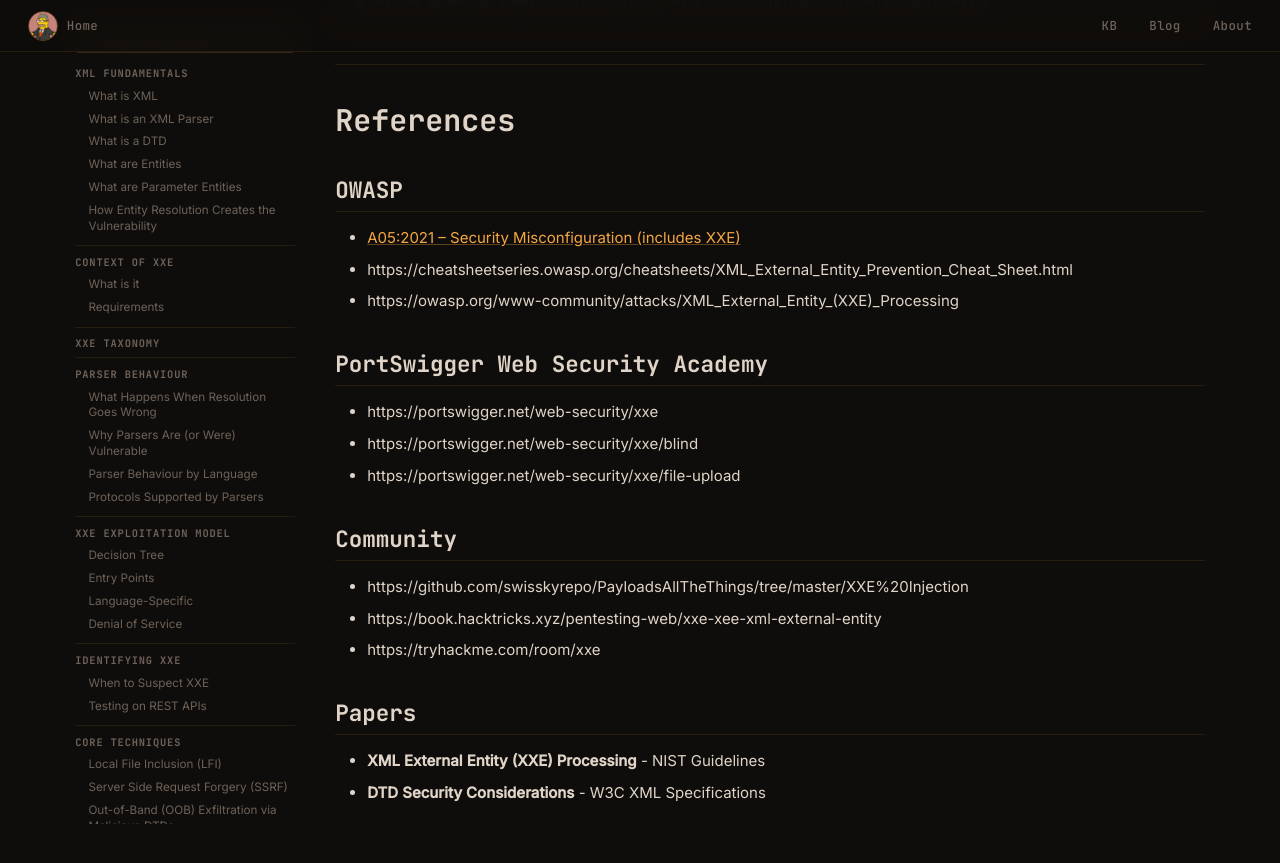
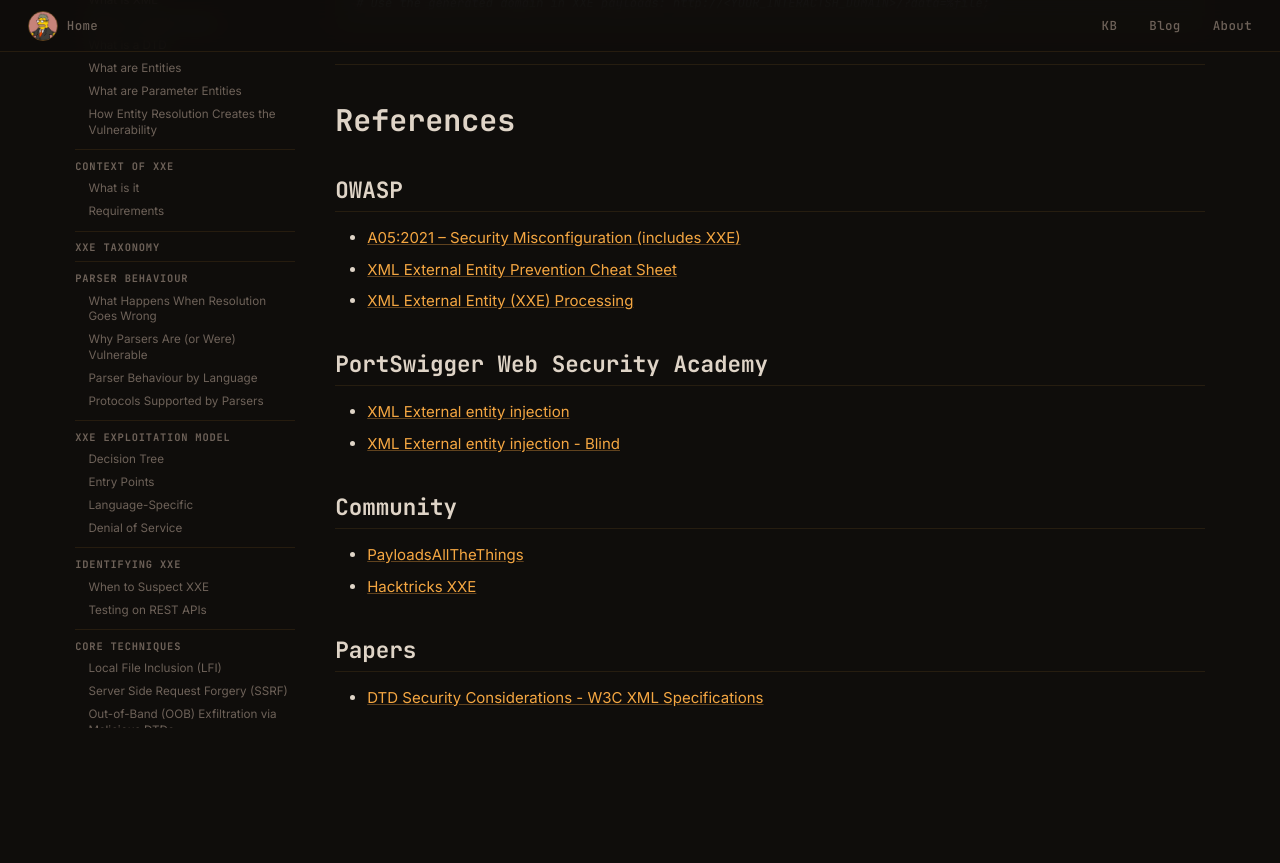
Before and after one commit to HansMolemanPNG/hansmolemanpng.github.io, an MkDocs documentation site: the page built from docs/kb/injection-attacks/xxe.md, in a window 1280 px wide and 900 px high, scrolled down 49368 px. Shown: the top 863 px of the window. Built offline with MkDocs 1.6.1, drawn with Linux system fonts in a browser that asks for light colours; nearby versions of some CDN libraries; comment, search, counter and statistics services are not loaded; after the commit the page ends 50198 px from its top, so only the background shows below that; some of the changed lines change nothing that is shown.

Commit message:
Update xxe.md

```diff
--- a/docs/kb/injection-attacks/xxe.md
+++ b/docs/kb/injection-attacks/xxe.md
@@ -1790,22 +1790,20 @@
 ## OWASP
 
 - [A05:2021 – Security Misconfiguration (includes XXE)](https://owasp.org/Top10/A05_2021-Security_Misconfiguration/)
-- https://cheatsheetseries.owasp.org/cheatsheets/XML_External_Entity_Prevention_Cheat_Sheet.html
-- https://owasp.org/www-community/attacks/XML_External_Entity_(XXE)_Processing
+- [XML External Entity Prevention Cheat Sheet](https://cheatsheetseries.owasp.org/cheatsheets/XML_External_Entity_Prevention_Cheat_Sheet.html)
+- [XML External Entity (XXE) Processing](https://owasp.org/www-community/vulnerabilities/XML_External_Entity_(XXE)_Processing)
 
 ## PortSwigger Web Security Academy
 
-- https://portswigger.net/web-security/xxe
-- https://portswigger.net/web-security/xxe/blind
-- https://portswigger.net/web-security/xxe/file-upload
+- [XML External entity injection](https://portswigger.net/web-security/xxe)
+- [XML External entity injection - Blind](https://portswigger.net/web-security/xxe/blind)
 
 ## Community
 
-- https://github.com/swisskyrepo/PayloadsAllTheThings/tree/master/XXE%20Injection
-- https://book.hacktricks.xyz/pentesting-web/xxe-xee-xml-external-entity
-- https://tryhackme.com/room/xxe
+- [PayloadsAllTheThings](https://github.com/swisskyrepo/PayloadsAllTheThings/tree/master/XXE%20Injection)
+- [Hacktricks XXE](https://hacktricks.wiki/en/pentesting-web/xxe-xee-xml-external-entity.html)
+
 
 ## Papers
 
-- **XML External Entity (XXE) Processing** - NIST Guidelines
-- **DTD Security Considerations** - W3C XML Specifications
+- [DTD Security Considerations - W3C XML Specifications](https://www.w3.org/XML/1998/06/xmlspec-report-v20.htm)
```
